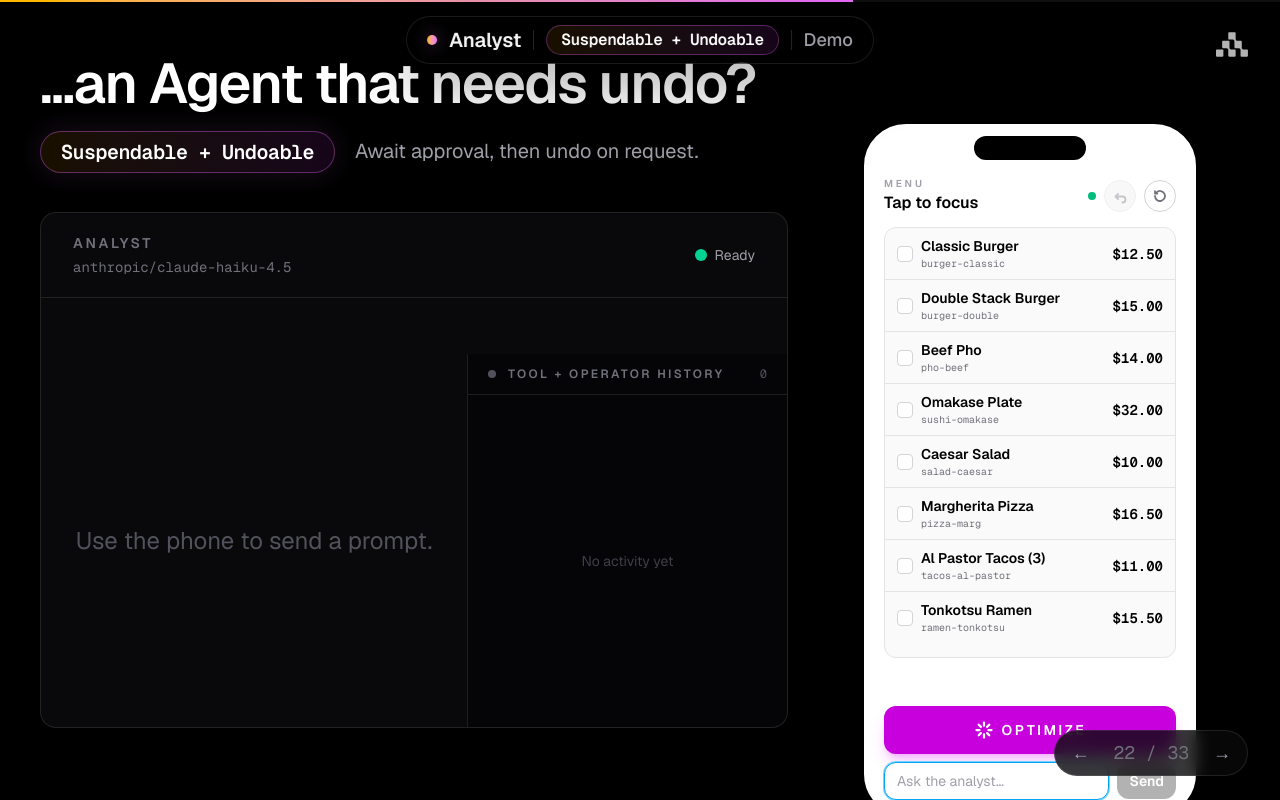
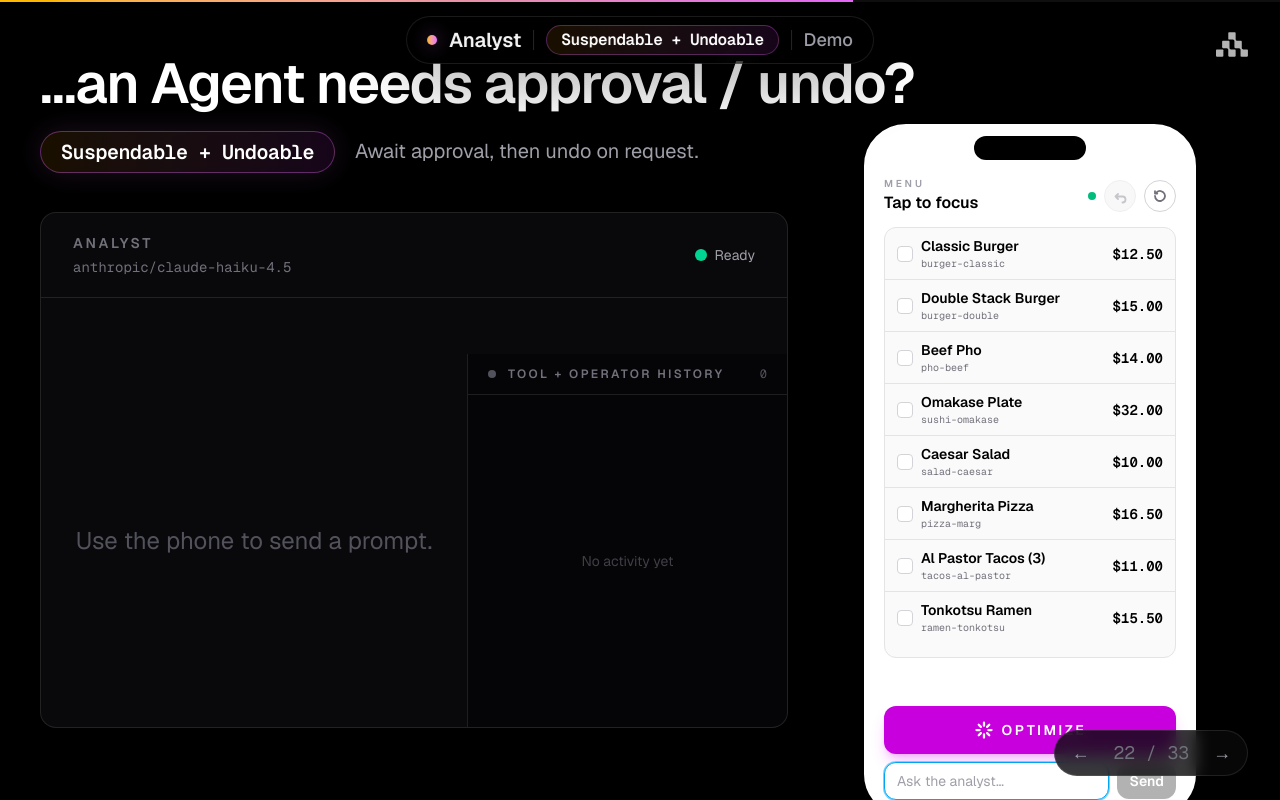
Before and after one commit to remiconnesson/demo-workflow-workshop, a Next.js app: page /slides/analyst/demo in a window 1280 px wide. Built offline with nearby package versions, Linux system fonts and the light colour scheme.

Commit message:
Iter 020: audit fix — analyst headline + stale Act comments
- analyst/demo headline now reads "…an Agent needs approval / undo?"
  (matches STORY.md and the suspendable+undoable framing)
- drop "Act I" / "Act 2" references from component comments

```diff
--- a/src/app/slides/_components/observable-callout.tsx
+++ b/src/app/slides/_components/observable-callout.tsx
@@ -5,7 +5,7 @@ import { useEffect, useState } from "react";
 const WORKFLOW_WEB_PORT = 3456;
 const RUN_ID_PLACEHOLDER = "<run_id>";
 
-// Ambient chip under Act I slides that surfaces the `npx workflow web run <id>`
+// Ambient chip under the setup slide that surfaces the `npx workflow web run <id>`
 // dashboard command. Auto-fills from the most recent run so the presenter can
 // point at it after the happy-path demo. No feed, no logs — per
 // .impeccable.md rule #8, just a single static command + short eyebrow.
--- a/src/app/slides/analyst/demo/page.tsx
+++ b/src/app/slides/analyst/demo/page.tsx
@@ -47,7 +47,7 @@ export default function AgentAnalystDemoSlide() {
     <DemoSlideLayout
       slide={group.slug}
       eyebrow={group.eyebrow}
-      headline="...an Agent that needs undo?"
+      headline="…an Agent needs approval / undo?"
       verbMapping={group.verbMapping}
       rightPanel={<AnalystDemoSurface />}
     />
```
Also changed, not shown: src/app/slides/_components/demo-slide-layout.tsx (+3 -4 lines).
